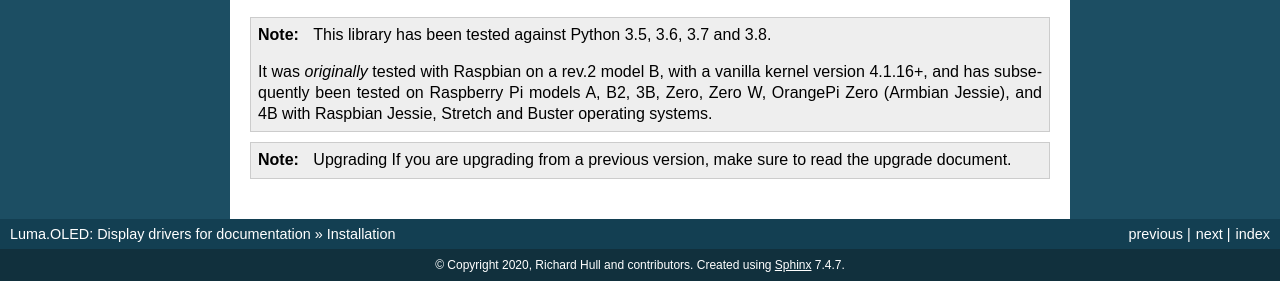
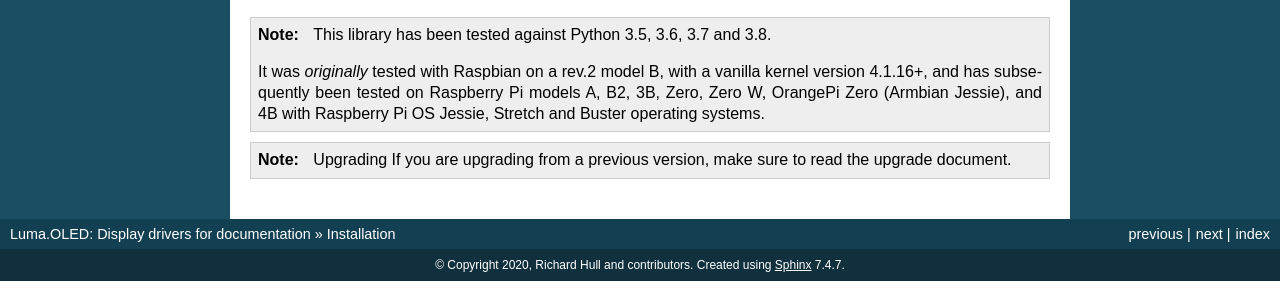
Before and after one commit to rm-hull/luma.oled, a Sphinx documentation site: the page built from doc/install.rst, in a window 1280 px wide. Shown: the part 328-625 px from the top of the page. Built offline with Sphinx 7.4.7, drawn with Linux system fonts in a browser that asks for light colours; pages that are not in the unit, such as notebooks, are missing from menus; the version number could not be read and is left out.

Commit message:
doc: raspbian is now called Raspberry Pi OS

```diff
--- a/doc/install.rst
+++ b/doc/install.rst
@@ -22,7 +22,7 @@ are included in :doc:`python-usage`.
   It was *originally* tested with Raspbian on a rev.2 model B, with a vanilla
   kernel version 4.1.16+, and has subsequently been tested on Raspberry Pi
   models A, B2, 3B, Zero, Zero W, OrangePi Zero (Armbian Jessie), and 4B with
-  Raspbian Jessie, Stretch and Buster operating systems.
+  Raspberry Pi OS Jessie, Stretch and Buster operating systems.
 
 .. note:: Upgrading
   If you are upgrading from a previous version, make sure to read the
```
